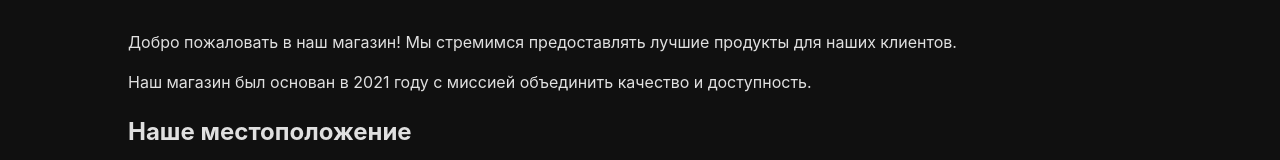
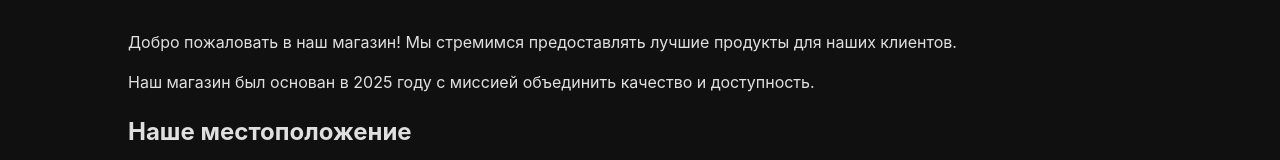
Before and after one commit to Jeyw1n/rimsnap, a React (Vite) app in the folder frontend/: page /about in a window 1280 px wide. Shown: the part 133-293 px from the top of the page. Built offline with nearby package versions, Linux system fonts and the light colour scheme; a web font is replaced by a local one.

Commit message:
Fix что-то

```diff
--- a/frontend/src/pages/AboutUs.jsx
+++ b/frontend/src/pages/AboutUs.jsx
@@ -9,7 +9,7 @@ const AboutUs = () => {
       <div className="about-us-content mid-block">
         <h1>О нас</h1>
         <p>Добро пожаловать в наш магазин! Мы стремимся предоставлять лучшие продукты для наших клиентов.</p>
-        <p>Наш магазин был основан в 2021 году с миссией объединить качество и доступность.</p>
+        <p>Наш магазин был основан в 2025 году с миссией объединить качество и доступность.</p>
         <h2>Наше местоположение</h2>
         <div className="map-container">
           <iframe width="780" height="430" frameborder="0" scrolling="no" marginheight="0" marginwidth="0" src="https://maps.google.com/maps?q=%D0%A0%D0%BE%D1%81%D1%81%D0%B8%D1%8F%20%D0%9C%D0%BE%D1%81%D0%BA%D0%B2%D0%B0&t=m&z=13&ie=UTF8&iwloc=B&output=embed"></iframe>
```
